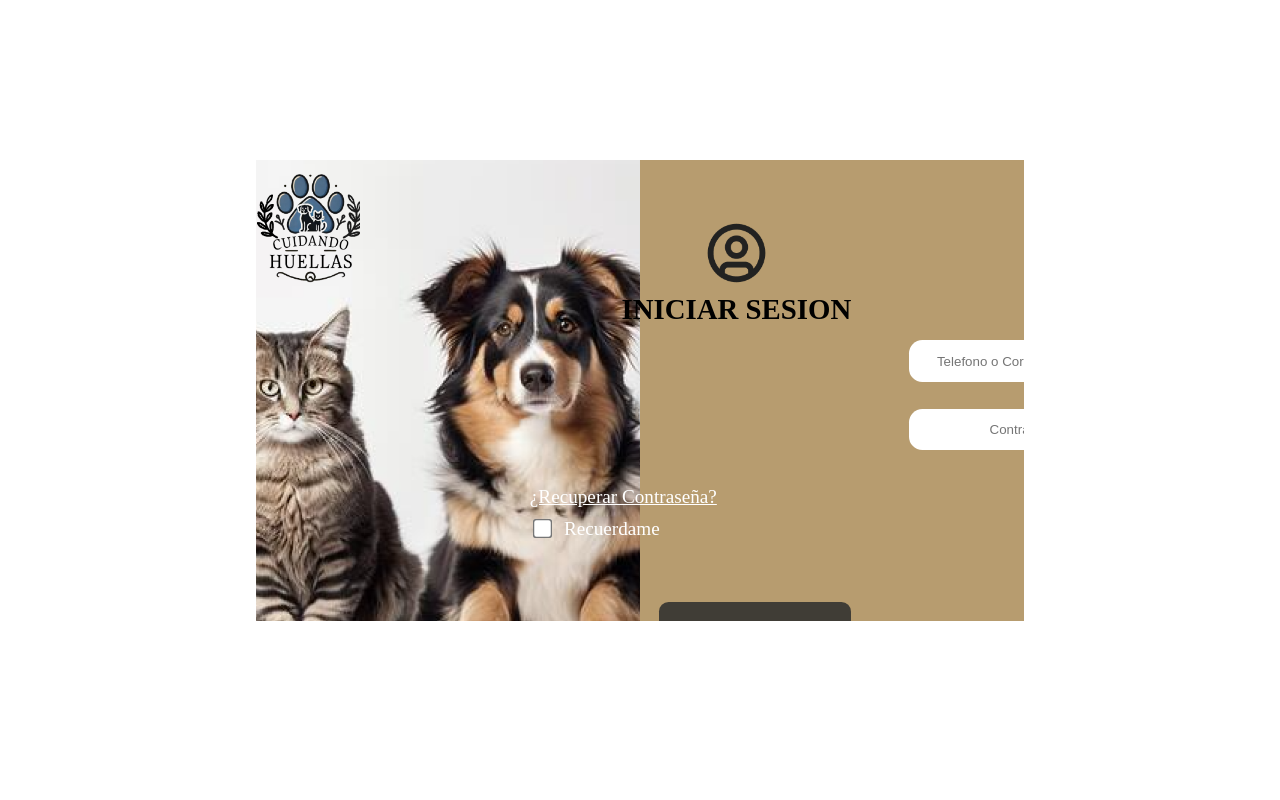
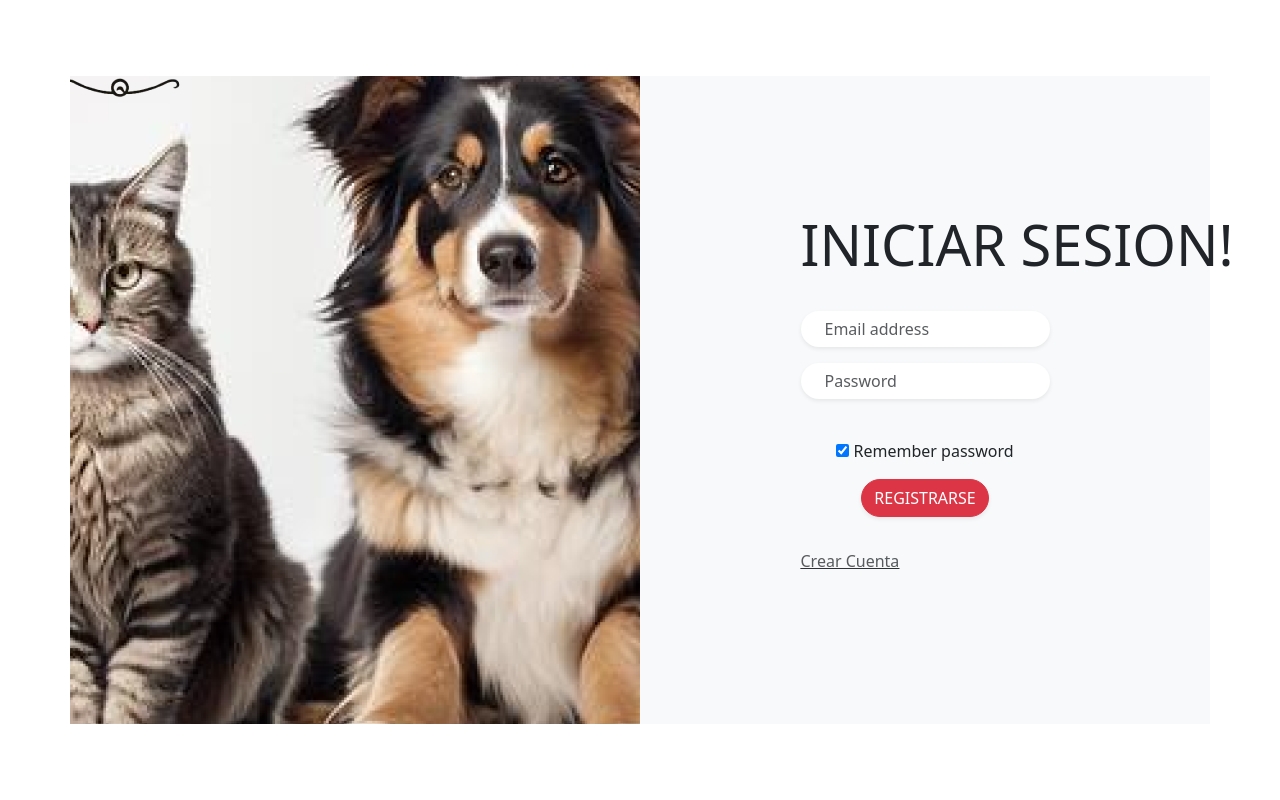
Before and after one commit to jeangrajales/Cuidando_Huellas, a Django app: page /iniciar_sesion/ in a window 1280 px wide. Run offline with Django 5.2, Linux system fonts and the light colour scheme; some libraries are stand-ins or nearby versions.

Commit message:
Se Agrega la funcionalidad Iniciar sesion: Faltan Detalles, Pero ahi vamos

```diff
--- a/cuidandoHuellas/models.py
+++ b/cuidandoHuellas/models.py
@@ -14,7 +14,6 @@ class Usuario(models.Model):
         (3, "Empleado")
     )
     rol = models.IntegerField(choices=ROLES, default=2)
-    foto = models.CharField(max_length=10)      # cambiar a ImageField -> Pillow
 
     def __str__(self):
         return f"{self.nombre_completo} - {self.correo}"
--- a/cuidandoHuellas/static/css/iniciar_sesion.css
+++ b/cuidandoHuellas/static/css/iniciar_sesion.css
@@ -1,114 +1,2 @@
-* {
-    margin: 0;
-    padding: 0;
-    box-sizing: border-box;
-}
-
-body {
-    height: 100vh;
-    width: 100%;
-    background-color: white;
-    font-family: 'Gupter', serif;
-    font-size: 1.2em;
-}
-
-.contenedor-registrarse{
-    position: absolute;
-    left: 20%;
-    top: 20%;
-    width: 60%;
-    height: 100px;
-    padding: 18%;
-    overflow: hidden;
-    background-color: #B79C6F;
-}
-
-.img-sesion img{
-    position: absolute;
-    width: 50%;
-    top: 0em;
-    left: 0em;
-}
-
-.icono-sesion img{
-    width: 30%;
-}
-
-.icono-sesion{
-    position: absolute;
-    right: 9em;
-    top: 3em;
-    text-align: center;
-    color: #000000;
-}
-
-.label-sesion{
-    position: absolute;
-    left: 34em;
-    display: flex;
-    flex-direction: column;
-    top: 8em;
-}
-
-.label-sesion [type="text"], [type="password"]{
-    text-align: center;
-    width: 200%;
-    padding: 1em;
-    margin-top: 2em;
-    border-radius: 1em;
-    border-style: none;
-}
-
-.recuperar-check p{
-    text-decoration: underline;
-}
-
-.recuperar-check{
-    position: absolute;
-    right: 16em;
-    color: white;
-    top: 17em;
-}
-
-.recuperar-check [type="checkbox"],[ for="checkbox"]{
-    margin-top: 1em;
-    transform: scale(1.5);
-    margin-left: 0.5em;
-}
-
-.label-entrar{
-    position: absolute;
-    text-align: center;
-    top: 23em;
-    right: 9em;
-    background-color:#403D36;
-    width: 10em;
-    padding: 1em;
-    border-style: none;
-    border-radius: 0.5em;
-}
-
-.label-entrar a{
-    color: white;
-    text-decoration: none;
-    font-size: 1em;
-}
-
-.enlaces{
-    display: flex;
-    position: absolute;
-    flex-direction: column;
-    top: 27em;
-    right: 8em;
-}
-.enlaces a{
-    color: white;
-    margin-top: 1em;
-}
-
-.registrar a{
-    position: absolute;
-    color: white;
-    top: 34em;
-    right: 10em;
-}
+.login, .image{min-height: 81vh}
+.bg-image{background-image: url('/static/img/img_inicio_sesion.png');background-size: none;background-position: center}
--- a/cuidandoHuellas/static/css/registrarse.css
+++ b/cuidandoHuellas/static/css/registrarse.css
@@ -7,7 +7,7 @@
 body {
     height: 100vh;
     width: 100%;
-    background-image: linear-gradient(to right, #B7E9FF, #8d8987);
+    background-image: linear-gradient(to right, #C7BAA1, #8d8987);
 }
 
 
--- a/cuidandoHuellas/templates/iniciar_sesion.html
+++ b/cuidandoHuellas/templates/iniciar_sesion.html
@@ -2,49 +2,77 @@
 <!DOCTYPE html>
 <html lang="en">
   <head>
-    <meta charset="UTF-8">
-    <meta name="viewport" content="width=device-width, initial-scale=1.0">
-    <link rel="stylesheet" href="{% static 'css/iniciar_sesion.css' %}">
+    <meta charset="UTF-8" />
+    <meta name="viewport" content="width=device-width, initial-scale=1.0" />
+    <link rel="stylesheet" href="{% static 'css/iniciar_sesion.css' %}" />
+    <link rel="stylesheet" href="{% static 'css/bootstrap.min.css' %}" />
+    <link rel="stylesheet" href="{% static 'css/bootstrap.min.css.map' %}" />
+    <link
+      rel="stylesheet"
+      href="https://cdnjs.cloudflare.com/ajax/libs/jquery/3.2.1/jquery.min.js"
+    />
+
     <title>Iniciar Sesion</title>
   </head>
   <body>
-    <main>
-
-        <section class="contenedor-registrarse">
-
-            <div class="img-sesion">
-                <img src="{% static 'img/img_inicio_sesion.png' %}" alt="Img Sesion">
+    <main class="ogin-container text-center d-flex justify-content-center align-items-center vh-100">
+      <div class="container-lg">
+        <div class="row no-gutter">
+          <div class="col-md-6 d-none d-md-flex bg-image"></div>
+          <div class="col-md-6 bg-light">
+            <div class="login d-flex align-items-center py-5">
+              <div class="container">
+                <div class="row">
+                  <div class="col-lg-7 col-xl-6 mx-auto">
+                    <h3 class="display-4 text-nowrap text-center">INICIAR SESION!</h3>
+                    <br />
+                    <form>
+                      <div class="form-group mb-3">
+                        <input id="inputEmail" type="email" placeholder="Email address" required="" autofocus=""class="form-control rounded-pill border-0 shadow-sm px-4"/>
                       </div>
-            <div class="icono-sesion">
-                <img src="{% static 'img/icono_usuario.png' %}" alt="Icono login">
-                <h1>INICIAR SESION</h1>
+                      <div class="form-group mb-3">
+                        <input
+                          id="inputPassword"
+                          type="password"
+                          placeholder="Password"
+                          required=""
+                          class="form-control rounded-pill border-0 shadow-sm px-4 text-danger"
+                        /><br />
                       </div>
-            <div class="label-sesion">
-                <input type="text" name="" id="" placeholder="Telefono o Correo electronico" required>
-                <input type="password" placeholder="Contraseña" required>
+                      <div class="custom-control custom-checkbox mb-3">
+                        <input
+                          id="customCheck1"
+                          type="checkbox"
+                          checked
+                          class="custom-control-input"
+                        />
+                        <label for="customCheck1" class="custom-control-label"
+                          >Remember password</label
+                        >
                       </div>
-
-            <div class="recuperar-check">
-                <p>¿Recuperar Contraseña?</p>
-                <input type="checkbox" name="checkbox" id="">
-                <label for="checkbox">Recuerdame</label>
+                      <button
+                        type="submit"
+                        class="btn btn-danger btn-block text-uppercase mb-2 rounded-pill shadow-sm"
+                      >
+                        Registrarse
+                      </button>
+                      <div
+                        class="text-center d-flex justify-content-between mt-4"
+                      >
+                        <p>
+                          <a href=" " class="font-italic text-muted">
+                            <u>Crear Cuenta</u></a
+                          >
+                        </p>
                       </div>
-            <div class="label-entrar">
-                <a href="">Entrar</a>
+                    </form>
                   </div>
-
-            <div class="enlaces">
-                <a href="https://accounts.google.com/v3/signin/identifier?service=CPanel&continue=https%3A%2F%2Fadmin.google.com%2Fctech.mx%2FDashboard&hl=es&ddm=1&flowName=GlifWebSignIn&flowEntry=AccountChooser">Iniciar Sesion con Google</a>
-                <a href="https://es-la.facebook.com/login/device-based/regular/login/">Iniciar Sesion con Facebook</a>
                 </div>
-
-            <div class="registrar">
-                <a href="registrarse.html">¿No estas registrado?</a>
               </div>
-
-        </section>
-
-
+            </div>
+          </div>
+        </div>
+      </div>
     </main>
   </body>
 </html>
--- a/cuidandoHuellas/templates/pagina_principal.html
+++ b/cuidandoHuellas/templates/pagina_principal.html
@@ -15,10 +15,10 @@
             <img src=" {% static 'img/imagen_publicidad_pg.png' %}" class="d-block w-100" alt="Publicidad 1">
         </div>
         <div class="carousel-item" data-bs-interval="2000">
-            <img src=" {% static 'img/imagen_publicidad_pg.png' %}" class="d-block w-100" alt="Publicidad 2">
+            <img src=" {% static 'img/publicidad2 (1).jpg' %}" class="d-block w-100" alt="Publicidad 2">
         </div>
         <div class="carousel-item">
-            <img src=" {% static 'img/imagen_publicidad_pg.png' %}" class="d-block w-100" alt="Publicidad 3">
+            <img src=" {% static 'img/publicidad_gato.jpg' %}" class="d-block w-100" alt="Publicidad 3">
         </div>
         </div>
         <button class="carousel-control-prev" type="button" data-bs-target="#carouselExampleInterval" data-bs-slide="prev">
--- a/cuidandoHuellas/urls.py
+++ b/cuidandoHuellas/urls.py
@@ -6,6 +6,7 @@ from . import views
 urlpatterns = [
     path('',views.pagina_principal,name="pagina_principal"),
     path('iniciar_sesion/',views.iniciar_sesion, name="iniciar_sesion"),
+    path('cerrar_sesion/',views.cerrar_sesion, name="cerrar_sesion"),
     path('registrarse/',views.registrarse,name="registrarse"),
     path('nuestros_servicios/',views.nuestros_servicios,name="nuestros_servicios"),
     path('mascotas_perdidas/',views.mascotas_perdidas,name="mascotas_perdidas"),
--- a/cuidandoHuellas/views.py
+++ b/cuidandoHuellas/views.py
@@ -1,10 +1,52 @@
-from django.shortcuts import render
-
+from django.shortcuts import render, redirect
+from . models import *
+from django.contrib import messages
+from django.db import IntegrityError
 # Create your views here.
 
 
 def iniciar_sesion(request):
-    return render(request,'iniciar_sesion.html')
+    if request.method == "POST":
+        correo = request.POST.get("correo")
+        contraseña = request.POST.get("contraseña")
+
+        try:
+            q = Usuario.objects.get(correo = correo, contraseña = contraseña)
+            #Todo Ok si existe el usuario, crear sesion y ir al principal
+
+            request.session["pista"] = {
+
+                "id": q.id,
+                "rol": q.rol,
+                "nombre_completo": q.nombre_completo
+
+            }  # Autenticacion: creamos la variable session
+            messages.success(request, "Bienvenido!!")
+            return redirect("nuestros_servicios")
+
+        except Usuario.DoesNotExist:
+            #Usuario y contraseña incorrectos
+            #Devolver al login
+            request.session["pista"] = None # Autenticacion: vaciamos la variable session
+            messages.error(request, "Usuario o Contraseña Incorrectas...")
+            return redirect("iniciar_sesion")
+    else:
+         # Capturamos la variable sesion
+        verificar = request.session.get("pista", False)
+        if verificar:
+            return redirect("pagina_principal")
+        else:
+            return render(request, "iniciar_sesion.html")
+
+def cerrar_sesion(request):
+    try:
+        messages.success(request, "Cerrado correctamente la sesion")
+        del request.session["pista"]
+        return redirect("iniciar_sesion")
+    except:
+        messages.error(request, "Ocurrio un error")
+        return redirect("pagina_principal")
+
 
 def registrarse(request):
     return render(request,'registrarse.html')
```
Also changed, not shown: cuidandoHuellas/admin.py (+8 -0 lines), cuidandoHuellas/static/css/base.css (+58 -2 lines), cuidandoHuellas/templates/base.html (+29 -17 lines), cuidandoHuellas/migrations/0001_initial.py (added), cuidandoHuellas/static/img/publicidad2 (1).jpg (added), cuidandoHuellas/static/img/publicidad2.jpg, cuidandoHuellas/static/img/publicidad_gato.jpg (added), db.sqlite3. Lines whose indentation alone changed are shown as unchanged.
